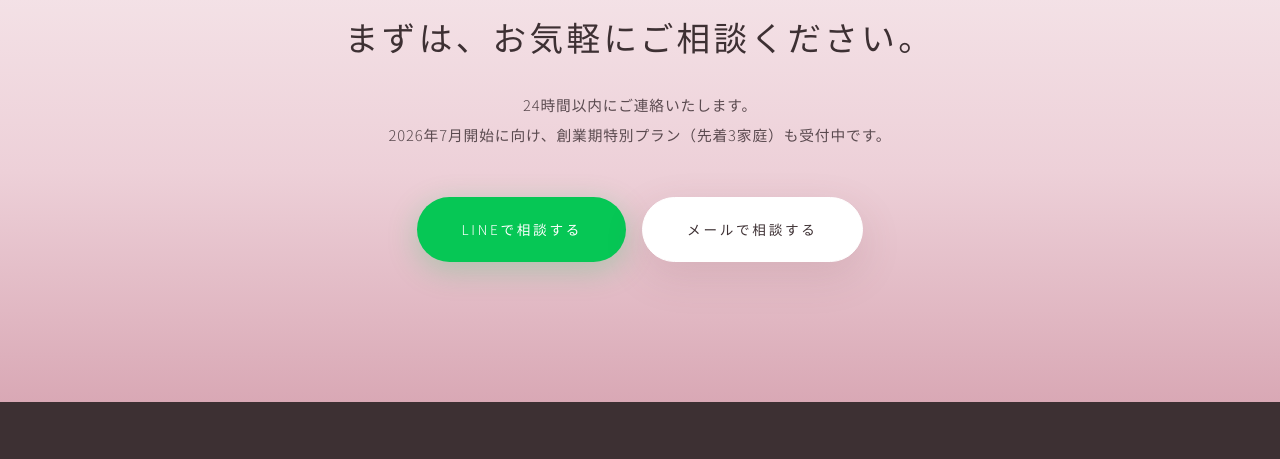
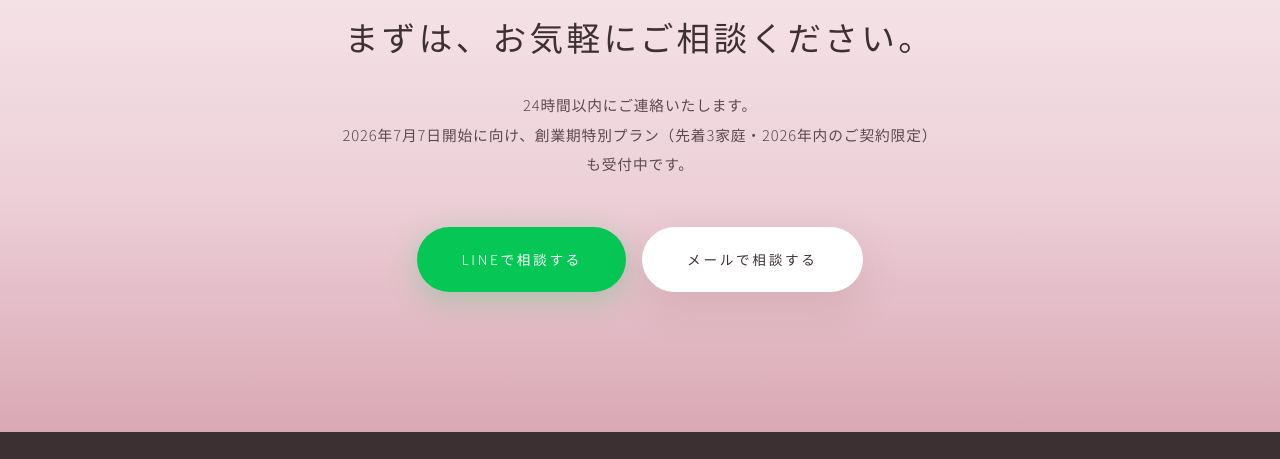
Before and after one commit to Serenesta/serenesta, a plain HTML site: page founder.html in a window 1280 px wide. Shown: the part 1990-2449 px from the top of the page. Drawn offline with nearby package versions, Linux system fonts and the light colour scheme.

Commit message:
Add files via upload

```diff
--- a/founder.html
+++ b/founder.html
@@ -106,7 +106,7 @@
   <div class="inner reveal">
     <p class="eyebrow">Contact</p>
     <h2 class="cta-title">まずは、お気軽にご相談ください。</h2>
-    <p class="cta-sub">24時間以内にご連絡いたします。<br>2026年7月開始に向け、創業期特別プラン（先着3家庭）も受付中です。</p>
+    <p class="cta-sub">24時間以内にご連絡いたします。<br>2026年7月7日開始に向け、創業期特別プラン（先着3家庭・2026年内のご契約限定）も受付中です。</p>
     <div class="cta-actions">
       <a href="https://line.me/R/ti/p/@769knnal" class="btn-pill line" target="_blank" rel="noopener noreferrer">LINEで相談する</a>
       <a href="mailto:info@serenesta.jp" class="btn-pill ghost">メールで相談する</a>
```
